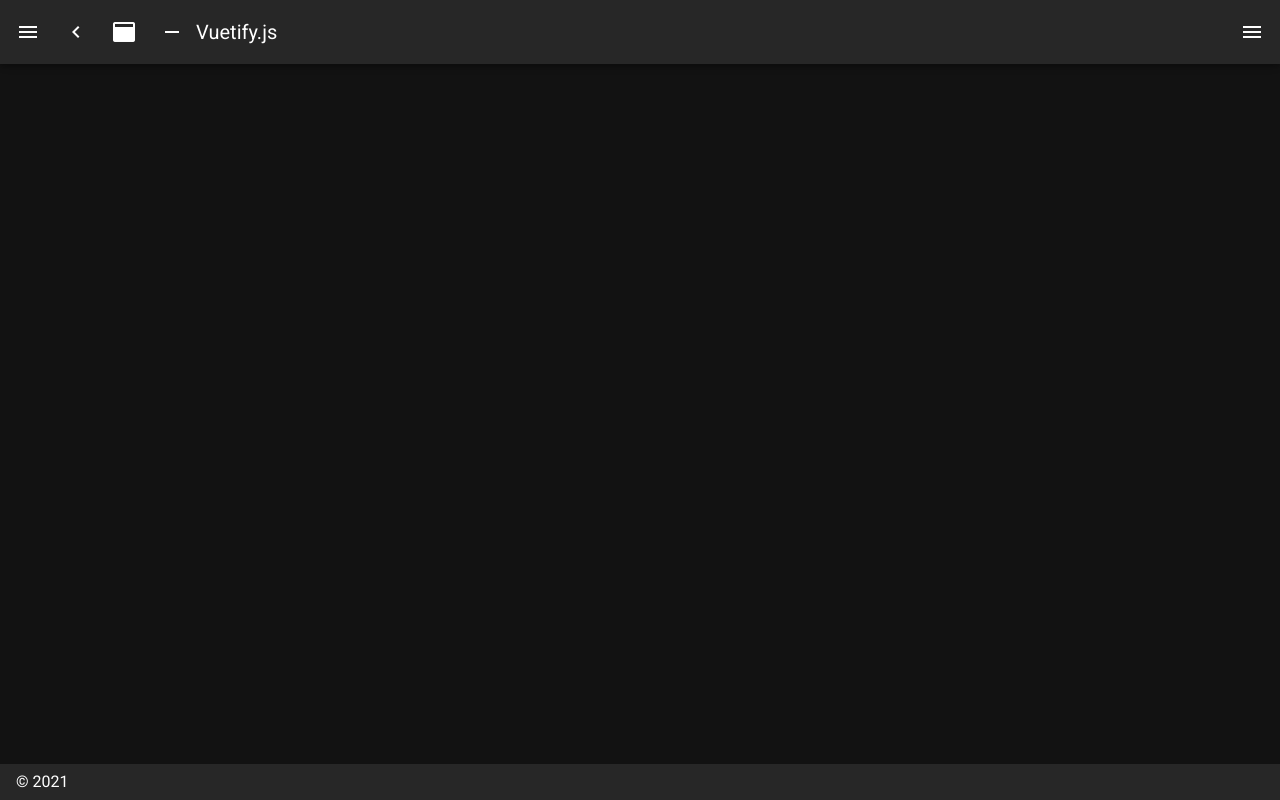
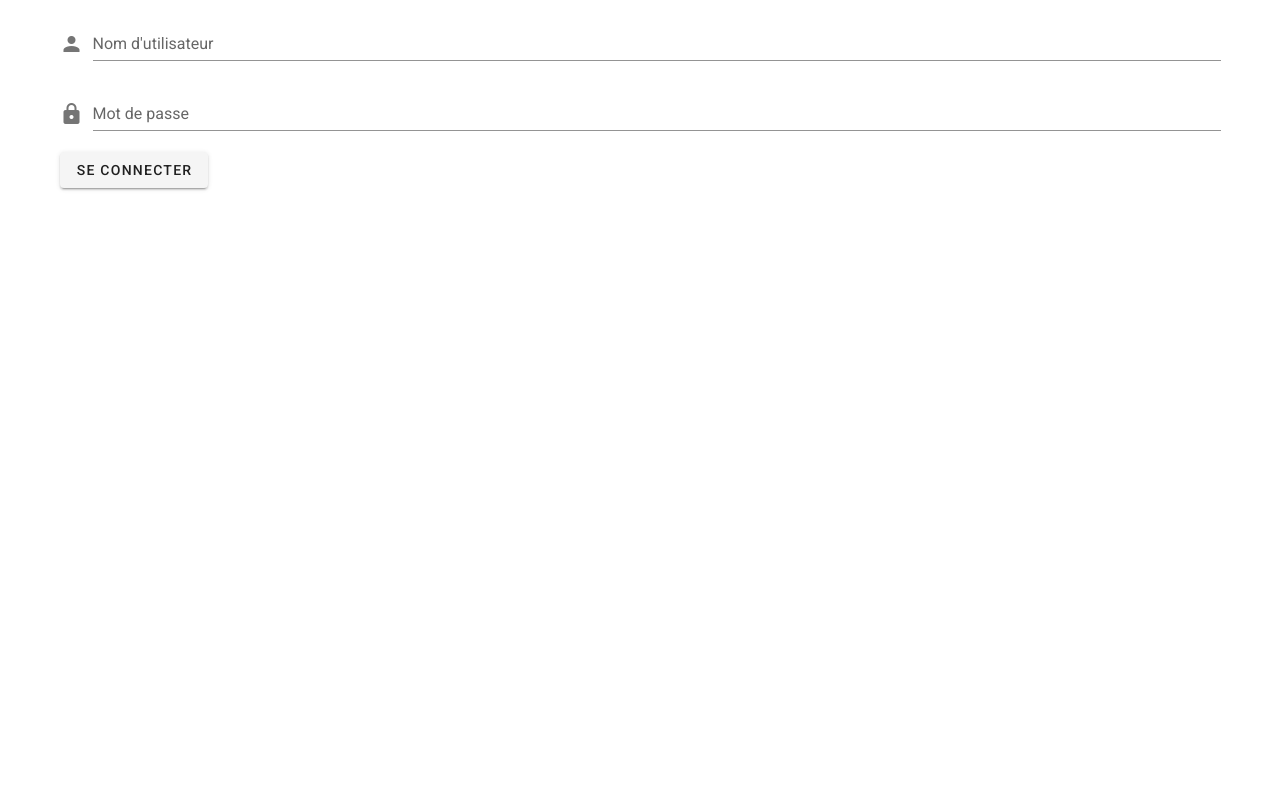
Before and after one commit to unkobweb/klasseur, a Nuxt app in the folder frontend/: page /login in a window 1280 px wide. Before the commit this address had no page. Built offline with nearby package versions, Linux system fonts and the light colour scheme.

Commit message:
Setting up the auth

```diff
--- /dev/null
+++ b/frontend/layouts/auth.vue
@@ -0,0 +1,7 @@
+<template>
+    <v-app>
+        <v-main>
+            <Nuxt/>
+        </v-main>
+    </v-app>
+</template>
--- a/frontend/layouts/default.vue
+++ b/frontend/layouts/default.vue
@@ -1,5 +1,5 @@
 <template>
-  <v-app dark>
+  <v-app>
     <v-navigation-drawer
       v-model="drawer"
       :mini-variant="miniVariant"
@@ -90,6 +90,7 @@
 
 <script>
 export default {
+  middleware: 'auth',
   data () {
     return {
       clipped: false,
--- a/frontend/nuxt.config.js
+++ b/frontend/nuxt.config.js
@@ -41,7 +41,30 @@ export default {
     '@nuxtjs/axios',
     // https://go.nuxtjs.dev/pwa
     '@nuxtjs/pwa',
+    '@nuxtjs/auth-next'
   ],
+
+  auth: {
+    strategies: {
+      local: {
+        token: {
+          property: 'token',
+          global: true,
+          // required: true,
+          // type: 'Bearer'
+        },
+        user: {
+          property: false,
+          // autoFetch: true
+        },
+        endpoints: {
+          login: { url: 'http://localhost:3333/api/login', method: 'post' },
+          user: { url: 'http://localhost:3333/api/authenticate', method: 'get' },
+          logout: { url: 'http://localhost:3333/api/logout', method: 'get'}
+        }
+      }
+    }
+  },
 
   // Axios module configuration: https://go.nuxtjs.dev/config-axios
   axios: {},
@@ -57,7 +80,7 @@ export default {
   vuetify: {
     customVariables: ['~/assets/variables.scss'],
     theme: {
-      dark: true,
+      dark: false,
       themes: {
         dark: {
           primary: colors.blue.darken2,
--- a/frontend/package.json
+++ b/frontend/package.json
@@ -9,6 +9,7 @@
     "generate": "nuxt generate"
   },
   "dependencies": {
+    "@nuxtjs/auth-next": "5.0.0-1624817847.21691f1",
     "@nuxtjs/axios": "^5.13.6",
     "@nuxtjs/pwa": "^3.3.5",
     "core-js": "^3.15.1",
--- /dev/null
+++ b/frontend/pages/login.vue
@@ -0,0 +1,57 @@
+<template>
+    <v-form ref="login" v-model="valid">
+        <v-container>
+            <v-text-field
+                v-model="username"
+                label="Nom d'utilisateur"
+                :rules="usernameRules"
+                prepend-icon="mdi-account"
+            ></v-text-field>
+            <v-text-field
+                v-model="password"
+                label="Mot de passe"
+                :rules="passwordRules"
+                prepend-icon="mdi-lock"
+            ></v-text-field>
+            <v-btn
+                class="mr-4"
+                @click="validate"
+            >SE CONNECTER</v-btn>
+        </v-container>
+    </v-form>
+</template>
+
+<script>
+export default {
+    data() {
+        return {
+            valid: false,
+            username: "",
+            password: "",
+            usernameRules: [
+                v => !!v || "Veuillez entrez votre nom d'utilisateur"
+            ],
+            passwordRules: [
+                v => !!v || "Veuillez entrer votre mot de passe"
+            ]
+        }
+    },
+    layout: "auth",
+    methods: {
+        validate(){
+            if (this.$refs.login.validate()) {
+                this.$auth.loginWith('local', {
+                    data: {
+                        username: this.username,
+                        password: this.password
+                    }
+                }).catch(err => console.log("Wrong password/username"))
+                // this.$axios.$post("http://localhost:3333/api/login",{username: this.username, password: this.password})
+                //     .then(res => console.log(res))
+            } else {
+
+            }
+        }
+    }
+}
+</script>
```
Also changed, not shown: frontend/store/index.js (added), 1 other file (tests, documents, lock files or other folders).
